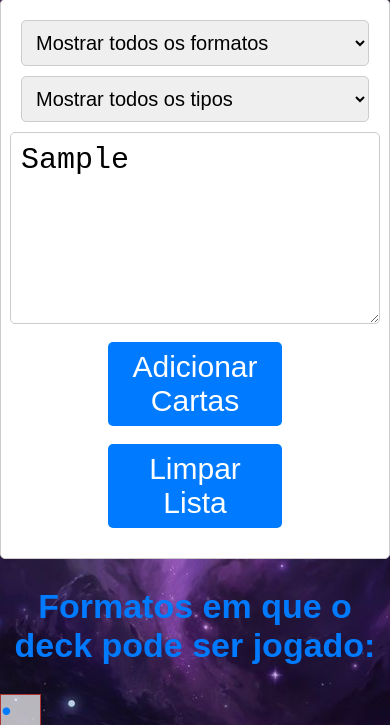
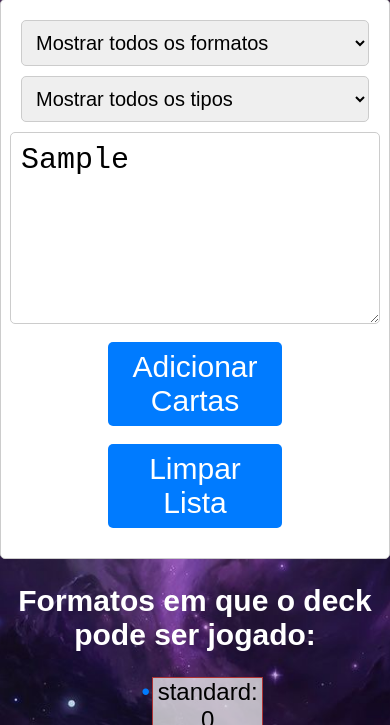
Before and after one commit to Marcelo-Paes/Magic-html, a website: page index.html in a window 390 px wide. Both pictures are taken after typing "Sample" into the empty fields and a click on the button "Adicionar Cartas". Shown: the part 119-844 px from the top of the page. Drawn offline with nearby package versions, Linux system fonts and the light colour scheme; some packages are replaced by stand-ins of ours; no server answers; a script that the page names is missing.

Commit message:
fundos e ajustes

```diff
--- a/index.html
+++ b/index.html
@@ -241,6 +241,26 @@
     font-size: 54px;
     margin-bottom: 20px;
     color: #fff;
+}
+#deckFormats ul {
+    list-style: none;
+    padding: 0;
+    align-items: center;
+}
+
+#deckFormats li {
+    font-size: 24px;
+    margin: 5px 0;
+    background-color: rgba(255, 255, 255, 0.7);
+    border: 1px solid #ae3333;
+    max-width: 28%;
+    text-align: center; /* Centraliza os elementos filhos horizontalmente */
+    margin-top: 20px;
+    margin-left: 39%;
+}
+#deckFormats h2 {
+    font-size: 30px;
+    color: #ffffff;
 }
 }
 
```
